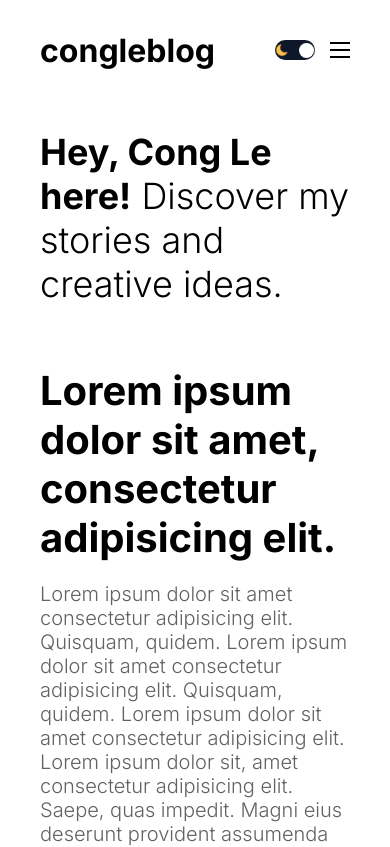
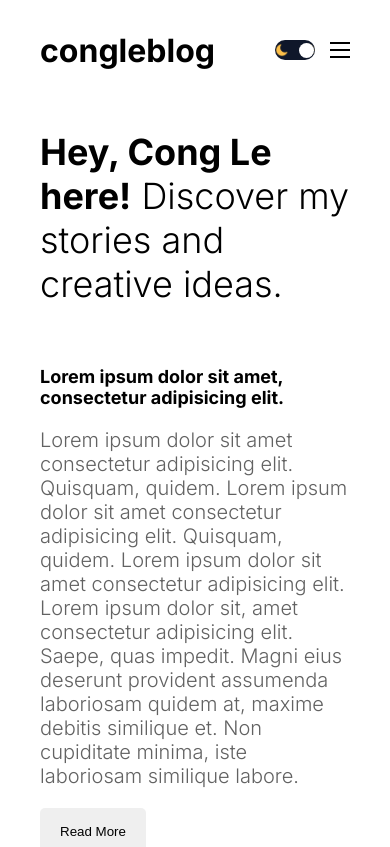
Before and after one commit to ltcong1411/blog, a Next.js app: page / in a window 390 px wide. Shown: the top 847 px of the page. Built offline with nearby package versions, Linux system fonts and the light colour scheme.

Commit message:
update responsive

```diff
--- a/src/components/featured/featured.module.css
+++ b/src/components/featured/featured.module.css
@@ -52,11 +52,19 @@
   .title {
     font-size: 72px;
   }
+
+  .postTitle {
+    font-size: 36px;
+  }
 }
 
 @media screen and (max-width: 1024px) {
   .title {
     font-size: 64px;
+  }
+
+  .postTitle {
+    font-size: 32px;
   }
 
   .imgContainer {
@@ -68,10 +76,18 @@
   .title {
     font-size: 48px;
   }
+
+  .postTitle {
+    font-size: 20px;
+  }
 }
 
 @media screen and (max-width: 640px) {
   .title {
     font-size: 36px;
   }
+
+  .postTitle {
+    font-size: 18px;
+  }
 }
```
